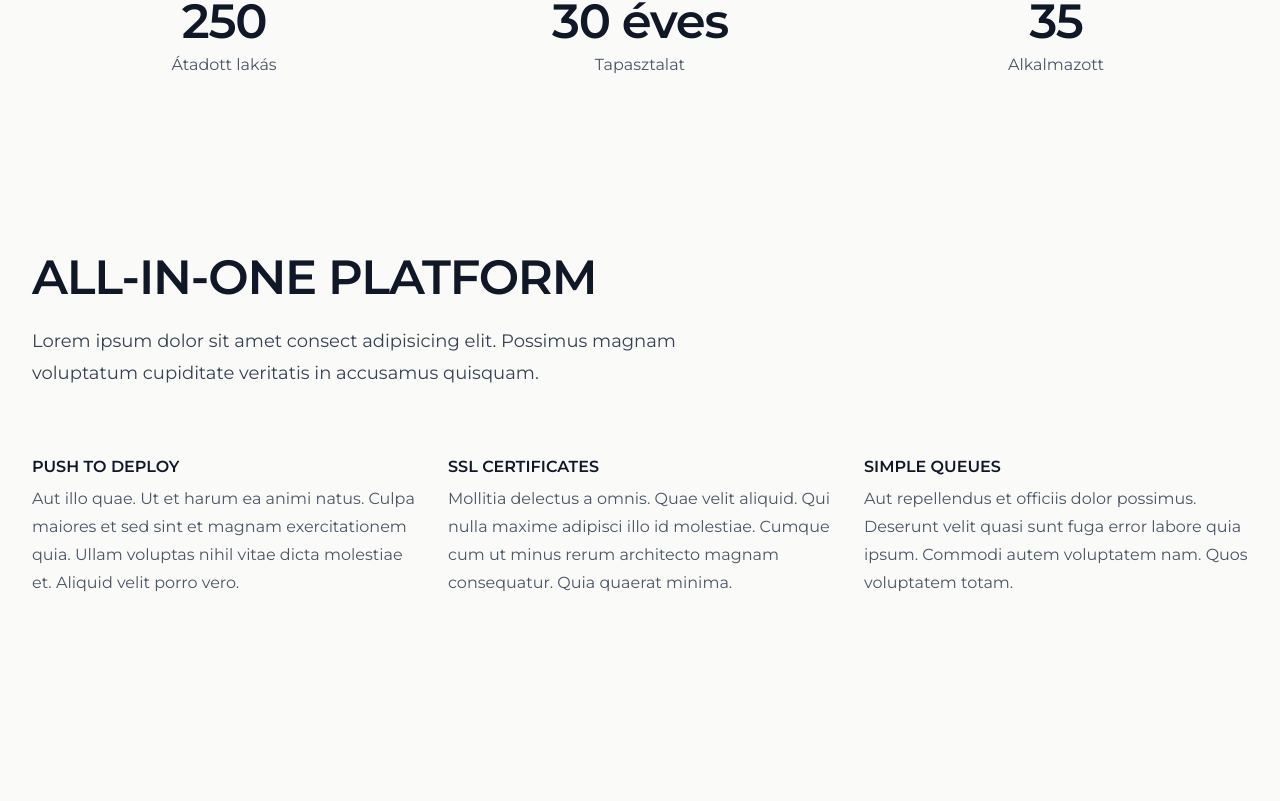
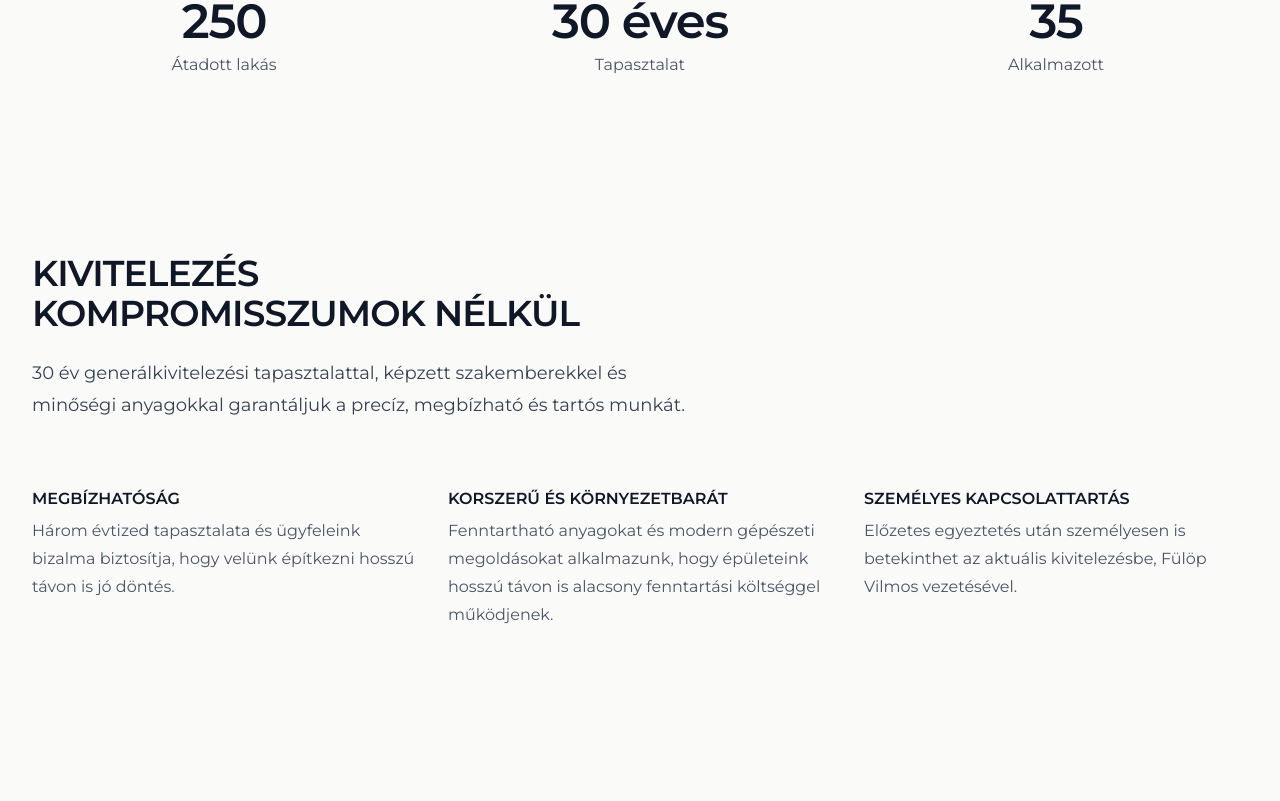
Before and after one commit to pataibalazs/geotherm-house, a Next.js app: page /construction in a window 1280 px wide. Shown: the part 919-1720 px from the top of the page. Built offline with nearby package versions, Linux system fonts and the light colour scheme.

Commit message:
refactor: rename DescriptionWithoutImage components and update MenuSection for accessibility

```diff
--- a/src/app/construction/page.jsx
+++ b/src/app/construction/page.jsx
@@ -6,7 +6,7 @@ const stats = [
   { id: 3, name: "Alkalmazott", value: "35" },
 ];
 
-import DescriptionWithoutImage from "@/components/DescriptionWithoutImage";
+import DescriptionWithoutImageConstruction from "@/components/DescriptionWithoutImageConstruction";
 import Link from "next/link";
 import { useCallback } from "react";
 
@@ -77,7 +77,7 @@ export default function Construction() {
           ))}
         </dl>
       </div>
-      <DescriptionWithoutImage />
+      <DescriptionWithoutImageConstruction />
       {/* Referencia szekció */}
       <div
         id="references"
--- a/src/app/design/page.jsx
+++ b/src/app/design/page.jsx
@@ -1,6 +1,6 @@
 "use client";
 
-import DescriptionWithoutImage from "@/components/DescriptionWithoutImage";
+import DescriptionWithoutImageDesign from "@/components/DescriptionWithoutImageDesign";
 import Link from "next/link";
 import { useCallback } from "react";
 
@@ -55,7 +55,7 @@ export default function Construction() {
           />
         </div>
       </div>
-      <DescriptionWithoutImage />
+      <DescriptionWithoutImageDesign />
       {/* Referencia szekció */}
       <div
         id="references"
--- a/src/components/DescriptionWithoutImage.jsx
+++ /dev/null
@@ -1,43 +0,0 @@
-const features = [
-  {
-    name: "PUSH TO DEPLOY",
-    description:
-      "Aut illo quae. Ut et harum ea animi natus. Culpa maiores et sed sint et magnam exercitationem quia. Ullam voluptas nihil vitae dicta molestiae et. Aliquid velit porro vero.",
-  },
-  {
-    name: "SSL CERTIFICATES",
-    description:
-      "Mollitia delectus a omnis. Quae velit aliquid. Qui nulla maxime adipisci illo id molestiae. Cumque cum ut minus rerum architecto magnam consequatur. Quia quaerat minima.",
-  },
-  {
-    name: "SIMPLE QUEUES",
-    description:
-      "Aut repellendus et officiis dolor possimus. Deserunt velit quasi sunt fuga error labore quia ipsum. Commodi autem voluptatem nam. Quos voluptatem totam.",
-  },
-];
-
-export default function DescriptionWithoutImage() {
-  return (
-    <div className="bg-stone-50 py-24 sm:py-32">
-      <div className="mx-auto max-w-7xl px-6 md:px-8">
-        <div className="mx-auto max-w-2xl lg:mx-0">
-          <h2 className="text-4xl font-semibold tracking-tight text-pretty text-gray-900 sm:text-5xl">
-            ALL-IN-ONE PLATFORM
-          </h2>
-          <p className="mt-6 text-lg/8 text-gray-700">
-            Lorem ipsum dolor sit amet consect adipisicing elit. Possimus magnam
-            voluptatum cupiditate veritatis in accusamus quisquam.
-          </p>
-        </div>
-        <dl className="mx-auto mt-16 grid max-w-2xl grid-cols-1 gap-x-8 gap-y-16 text-base/7 sm:grid-cols-2 lg:mx-0 lg:max-w-none lg:grid-cols-3">
-          {features.map((feature) => (
-            <div key={feature.name}>
-              <dt className="font-semibold text-gray-900">{feature.name}</dt>
-              <dd className="mt-1 text-gray-600">{feature.description}</dd>
-            </div>
-          ))}
-        </dl>
-      </div>
-    </div>
-  );
-}
--- /dev/null
+++ b/src/components/DescriptionWithoutImageConstruction.jsx
@@ -0,0 +1,44 @@
+const features = [
+  {
+    name: "MEGBÍZHATÓSÁG",
+    description:
+      "Három évtized tapasztalata és ügyfeleink bizalma biztosítja, hogy velünk építkezni hosszú távon is jó döntés.",
+  },
+  {
+    name: "KORSZERŰ ÉS KÖRNYEZETBARÁT",
+    description:
+      "Fenntartható anyagokat és modern gépészeti megoldásokat alkalmazunk, hogy épületeink hosszú távon is alacsony fenntartási költséggel működjenek.",
+  },
+  {
+    name: "SZEMÉLYES KAPCSOLATTARTÁS",
+    description:
+      "Előzetes egyeztetés után személyesen is betekinthet az aktuális kivitelezésbe, Fülöp Vilmos vezetésével.",
+  },
+];
+
+export default function DescriptionWithoutImageConstruction() {
+  return (
+    <div className="bg-stone-50 py-24 sm:py-32">
+      <div className="mx-auto max-w-7xl px-6 md:px-8">
+        <div className="mx-auto max-w-2xl lg:mx-0">
+          <h2 className="text-3xl font-semibold tracking-tight text-pretty text-gray-900 sm:text-4xl">
+            KIVITELEZÉS <br></br> KOMPROMISSZUMOK NÉLKÜL
+          </h2>
+          <p className="mt-6 text-lg/8 text-gray-700">
+            30 év generálkivitelezési tapasztalattal, képzett szakemberekkel és
+            minőségi anyagokkal garantáljuk a precíz, megbízható és tartós
+            munkát.
+          </p>
+        </div>
+        <dl className="mx-auto mt-16 grid max-w-2xl grid-cols-1 gap-x-8 gap-y-16 text-base/7 sm:grid-cols-2 lg:mx-0 lg:max-w-none lg:grid-cols-3">
+          {features.map((feature) => (
+            <div key={feature.name}>
+              <dt className="font-semibold text-gray-900">{feature.name}</dt>
+              <dd className="mt-1 text-gray-600">{feature.description}</dd>
+            </div>
+          ))}
+        </dl>
+      </div>
+    </div>
+  );
+}
--- /dev/null
+++ b/src/components/DescriptionWithoutImageDesign.jsx
@@ -0,0 +1,44 @@
+const features = [
+  {
+    name: "MEGBÍZHATÓSÁG",
+    description:
+      "Három évtizedes tapasztalatunk és ügyfeleink bizalma a garancia arra, hogy velünk építkezni hosszú távon is biztos döntés. Projektjeinket a legmagasabb minőségi elvárások szerint valósítjuk meg, és az átadás után is garanciával, szakmai támogatással állunk Ön mellett.",
+  },
+  {
+    name: "KORSZERŰ ÉS KÖRNYEZETBARÁT",
+    description:
+      "Fenntartható anyagokat és modern gépészeti megoldásokat alkalmazunk, hogy az általunk épített épületek ne csak kényelmesek és korszerűek legyenek, hanem hosszú távon is alacsony fenntartási költséggel működjenek.",
+  },
+  {
+    name: "SZEMÉLYES KAPCSOLATTARTÁS",
+    description:
+      "Előzetes telefonos egyeztetés után lehetőség van személyes helyszíni bemutatóra is, melyet cégünk vezetője, Fülöp Vilmos tart. A látogatás során megismerheti a kivitelezés aktuális állását, és minden kérdésére azonnali választ kaphat",
+  },
+];
+
+export default function DescriptionWithoutImageDesign() {
+  return (
+    <div className="bg-stone-50 py-24 sm:py-32">
+      <div className="mx-auto max-w-7xl px-6 md:px-8">
+        <div className="mx-auto max-w-2xl lg:mx-0">
+          <h2 className="text-4xl font-semibold tracking-tight text-pretty text-gray-900 sm:text-5xl">
+            KIVITELEZÉS KOMPROMISSZUMOK NÉLKÜL
+          </h2>
+          <p className="mt-6 text-lg/8 text-gray-700">
+            30 év generálkivitelezési tapasztalattal, képzett szakemberekkel és
+            minőségi anyagokkal garantáljuk a precíz, megbízható és tartós
+            munkát.
+          </p>
+        </div>
+        <dl className="mx-auto mt-16 grid max-w-2xl grid-cols-1 gap-x-8 gap-y-16 text-base/7 sm:grid-cols-2 lg:mx-0 lg:max-w-none lg:grid-cols-3">
+          {features.map((feature) => (
+            <div key={feature.name}>
+              <dt className="font-semibold text-gray-900">{feature.name}</dt>
+              <dd className="mt-1 text-gray-600">{feature.description}</dd>
+            </div>
+          ))}
+        </dl>
+      </div>
+    </div>
+  );
+}
--- a/src/components/MenuSection.jsx
+++ b/src/components/MenuSection.jsx
@@ -1,21 +1,60 @@
 import Image from "next/image";
 
-export default function MenuSection({ imageUrl, text }) {
+export default function MenuSection({ imageUrl, text, variant = "elegant" }) {
+  if (variant === "legacy") {
+    return (
+      <div className="group relative w-full max-w-[600px] aspect-square sm:w-[550px] sm:h-[550px] md:w-[350px] md:h-[350px] lg:w-[450px] lg:h-[450px] xl:w-[500px] xl:h-[500px] rounded-2xl overflow-hidden shadow-md hover:shadow-lg transition-shadow duration-300 cursor-pointer flex justify-center items-center mx-auto">
+        <Image
+          src={imageUrl}
+          alt={text}
+          fill
+          className="object-cover"
+          sizes="(max-width: 640px) 100vw, (max-width: 1024px) 50vw, 700px"
+          priority
+        />
+        <div className="absolute inset-0 bg-black/40 group-hover:bg-black/20 transition-colors duration-300" />
+        <div className="absolute inset-0 flex items-center justify-center">
+          <span className="text-white text-3xl font-bold tracking-wide">
+            {text}
+          </span>
+        </div>
+      </div>
+    );
+  }
+
+  // --- Minimal, igényes hover ---
   return (
-    <div className="group relative w-full max-w-[600px] aspect-square sm:w-[550px] sm:h-[550px] md:w-[350px] md:h-[350px] lg:w-[450px] lg:h-[450px] xl:w-[500px] xl:h-[500px] rounded-2xl overflow-hidden shadow-md hover:shadow-xl transition-all duration-500 cursor-pointer flex justify-center items-center mx-auto">
+    <div
+      className="group relative w-full max-w-[600px] aspect-square sm:w-[550px] sm:h-[550px] md:w-[350px] md:h-[350px] lg:w-[450px] lg:h-[450px] xl:w-[500px] xl:h-[500px] rounded-2xl overflow-hidden shadow-md transition-shadow duration-300 cursor-pointer focus-visible:outline-none focus-visible:ring-2 focus-visible:ring-green-600 focus-visible:ring-offset-2 focus-visible:ring-offset-stone-50"
+      aria-label={text}
+      role="button"
+      tabIndex={0}
+    >
       <Image
         src={imageUrl}
         alt={text}
         fill
-        className="object-cover transition-transform duration-500"
-        sizes="(max-width: 768px) 200vw, 700px"
+        className="object-cover motion-safe:transition-transform motion-safe:duration-500 group-hover:scale-[1.03]"
+        sizes="(max-width: 640px) 100vw, (max-width: 1024px) 50vw, 700px"
         priority
       />
-      <div className="absolute inset-0 bg-black/40 group-hover:bg-black/10 transition-colors duration-200 flex items-center justify-center">
-        <span className="text-white text-3xl font-bold tracking-wide transition-colors duration-500 group-hover:text-green-500">
-          {text}
+
+      {/* Sötét overlay a jó olvashatósághoz; hover-re finoman csökken */}
+      <div className="absolute inset-0 bg-black/40 transition-colors duration-300 group-hover:bg-black/25" />
+
+      {/* Tartalom */}
+      <div className="absolute inset-0 flex items-center justify-center">
+        <span className="relative block text-center">
+          <span className="block text-white text-3xl sm:text-4xl font-semibold tracking-wide drop-shadow-[0_1px_2px_rgba(0,0,0,0.6)]">
+            {text}
+          </span>
+          {/* Vékony, elegáns aláhúzás – hover-re nő és lágyan jelenik meg */}
+          <span className="mx-auto mt-3 block h-[2px] w-0 opacity-0 rounded-full bg-white/80 transition-all duration-300 group-hover:w-2/3 group-hover:opacity-100" />
         </span>
       </div>
+
+      {/* Finom árnyék csak hover-kor */}
+      <div className="absolute inset-0 pointer-events-none transition-shadow duration-300 group-hover:shadow-lg" />
     </div>
   );
 }
```
